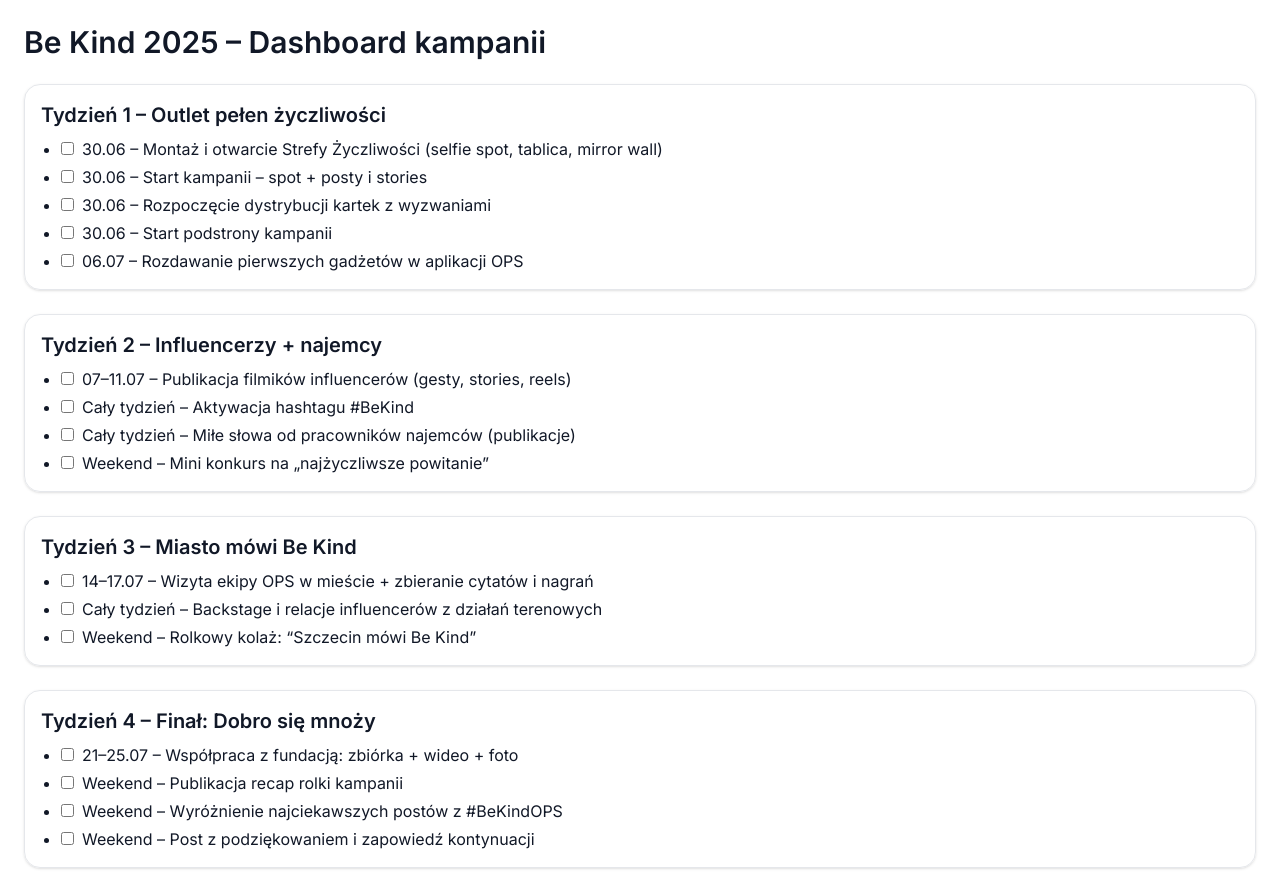
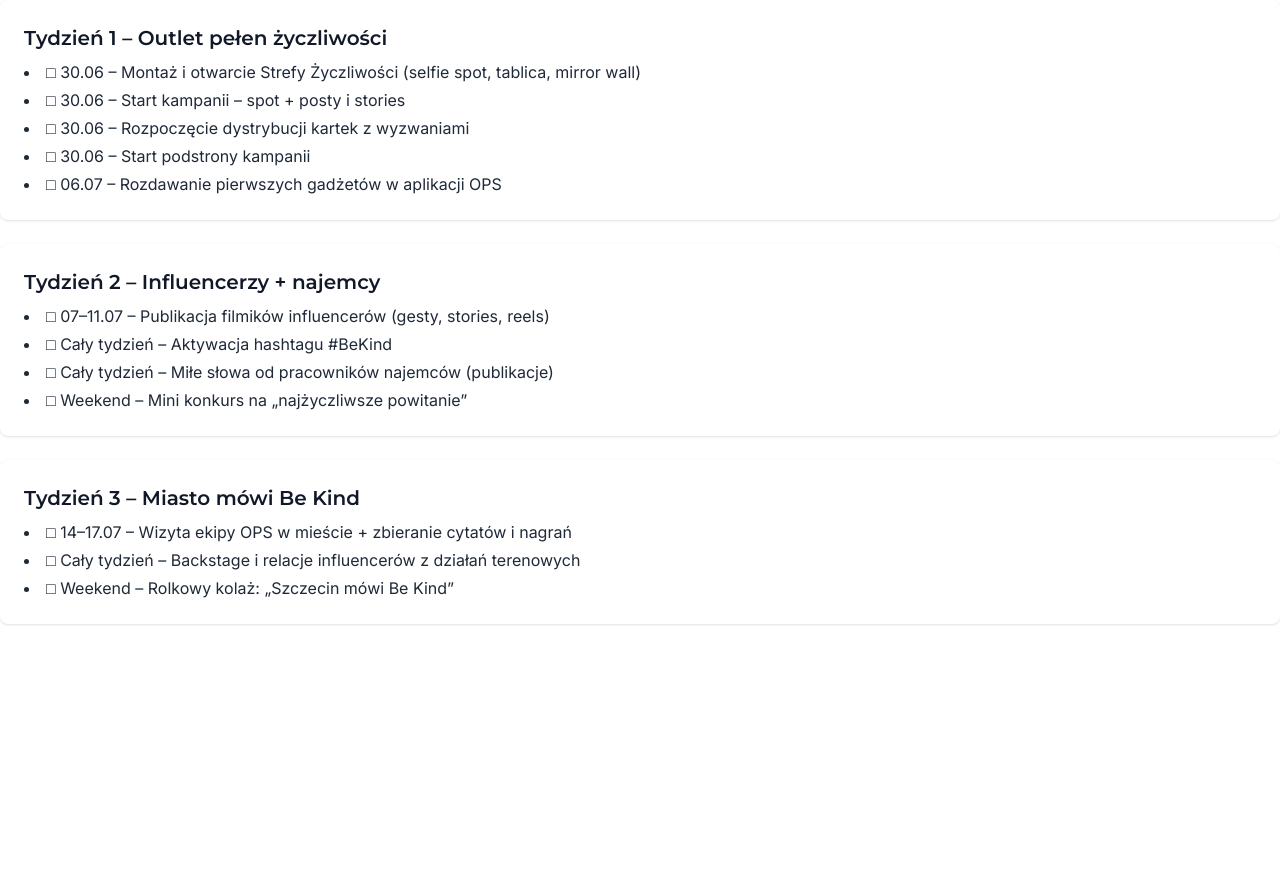
Before and after one commit to z3ig/be-kind-dashboard-2, a React (Vite) app: page / in a window 1280 px wide. After the commit the page ends 800 px from the top, so only its background shows below. Built offline with nearby package versions, Linux system fonts and the light colour scheme.

Commit message:
Color-coded background for each campaign week

```diff
--- a/src/BeKindDashboard.jsx
+++ b/src/BeKindDashboard.jsx
@@ -2,50 +2,34 @@ import React from 'react';
 
 export default function BeKindDashboard() {
   return (
-    <div className="p-6 space-y-6">
-      <h1 className="text-3xl font-bold">Be Kind 2025 – Dashboard kampanii</h1>
-
-      {/* Tydzień 1 */}
-      <section className="rounded-2xl shadow p-4 border">
-        <h2 className="text-xl font-semibold mb-2">Tydzień 1 – Outlet pełen życzliwości</h2>
-        <ul className="list-disc ml-5 space-y-1">
-          <li><input type="checkbox" className="mr-2" />30.06 – Montaż i otwarcie Strefy Życzliwości (selfie spot, tablica, mirror wall)</li>
-          <li><input type="checkbox" className="mr-2" />30.06 – Start kampanii – spot + posty i stories</li>
-          <li><input type="checkbox" className="mr-2" />30.06 – Rozpoczęcie dystrybucji kartek z wyzwaniami</li>
-          <li><input type="checkbox" className="mr-2" />30.06 – Start podstrony kampanii</li>
-          <li><input type="checkbox" className="mr-2" />06.07 – Rozdawanie pierwszych gadżetów w aplikacji OPS</li>
+    <div className="space-y-6">
+      <section className="bg-ops-gray p-6 rounded-lg shadow">
+        <h2 className="text-xl font-headline text-ops-orange mb-2">Tydzień 1 – Outlet pełen życzliwości</h2>
+        <ul className="list-disc list-inside space-y-1 text-gray-800">
+          <li>□ 30.06 – Montaż i otwarcie Strefy Życzliwości (selfie spot, tablica, mirror wall)</li>
+          <li>□ 30.06 – Start kampanii – spot + posty i stories</li>
+          <li>□ 30.06 – Rozpoczęcie dystrybucji kartek z wyzwaniami</li>
+          <li>□ 30.06 – Start podstrony kampanii</li>
+          <li>□ 06.07 – Rozdawanie pierwszych gadżetów w aplikacji OPS</li>
         </ul>
       </section>
 
-      {/* Tydzień 2 */}
-      <section className="rounded-2xl shadow p-4 border">
-        <h2 className="text-xl font-semibold mb-2">Tydzień 2 – Influencerzy + najemcy</h2>
-        <ul className="list-disc ml-5 space-y-1">
-          <li><input type="checkbox" className="mr-2" />07–11.07 – Publikacja filmików influencerów (gesty, stories, reels)</li>
-          <li><input type="checkbox" className="mr-2" />Cały tydzień – Aktywacja hashtagu #BeKind</li>
-          <li><input type="checkbox" className="mr-2" />Cały tydzień – Miłe słowa od pracowników najemców (publikacje)</li>
-          <li><input type="checkbox" className="mr-2" />Weekend – Mini konkurs na „najżyczliwsze powitanie”</li>
+      <section className="bg-white p-6 rounded-lg shadow">
+        <h2 className="text-xl font-headline text-ops-orange mb-2">Tydzień 2 – Influencerzy + najemcy</h2>
+        <ul className="list-disc list-inside space-y-1 text-gray-800">
+          <li>□ 07–11.07 – Publikacja filmików influencerów (gesty, stories, reels)</li>
+          <li>□ Cały tydzień – Aktywacja hashtagu #BeKind</li>
+          <li>□ Cały tydzień – Miłe słowa od pracowników najemców (publikacje)</li>
+          <li>□ Weekend – Mini konkurs na „najżyczliwsze powitanie”</li>
         </ul>
       </section>
 
-      {/* Tydzień 3 */}
-      <section className="rounded-2xl shadow p-4 border">
-        <h2 className="text-xl font-semibold mb-2">Tydzień 3 – Miasto mówi Be Kind</h2>
-        <ul className="list-disc ml-5 space-y-1">
-          <li><input type="checkbox" className="mr-2" />14–17.07 – Wizyta ekipy OPS w mieście + zbieranie cytatów i nagrań</li>
-          <li><input type="checkbox" className="mr-2" />Cały tydzień – Backstage i relacje influencerów z działań terenowych</li>
-          <li><input type="checkbox" className="mr-2" />Weekend – Rolkowy kolaż: “Szczecin mówi Be Kind”</li>
-        </ul>
-      </section>
-
-      {/* Tydzień 4 */}
-      <section className="rounded-2xl shadow p-4 border">
-        <h2 className="text-xl font-semibold mb-2">Tydzień 4 – Finał: Dobro się mnoży</h2>
-        <ul className="list-disc ml-5 space-y-1">
-          <li><input type="checkbox" className="mr-2" />21–25.07 – Współpraca z fundacją: zbiórka + wideo + foto</li>
-          <li><input type="checkbox" className="mr-2" />Weekend – Publikacja recap rolki kampanii</li>
-          <li><input type="checkbox" className="mr-2" />Weekend – Wyróżnienie najciekawszych postów z #BeKindOPS</li>
-          <li><input type="checkbox" className="mr-2" />Weekend – Post z podziękowaniem i zapowiedź kontynuacji</li>
+      <section className="bg-ops-orange/10 p-6 rounded-lg shadow">
+        <h2 className="text-xl font-headline text-ops-orange mb-2">Tydzień 3 – Miasto mówi Be Kind</h2>
+        <ul className="list-disc list-inside space-y-1 text-gray-800">
+          <li>□ 14–17.07 – Wizyta ekipy OPS w mieście + zbieranie cytatów i nagrań</li>
+          <li>□ Cały tydzień – Backstage i relacje influencerów z działań terenowych</li>
+          <li>□ Weekend – Rolkowy kolaż: „Szczecin mówi Be Kind”</li>
         </ul>
       </section>
     </div>
```
